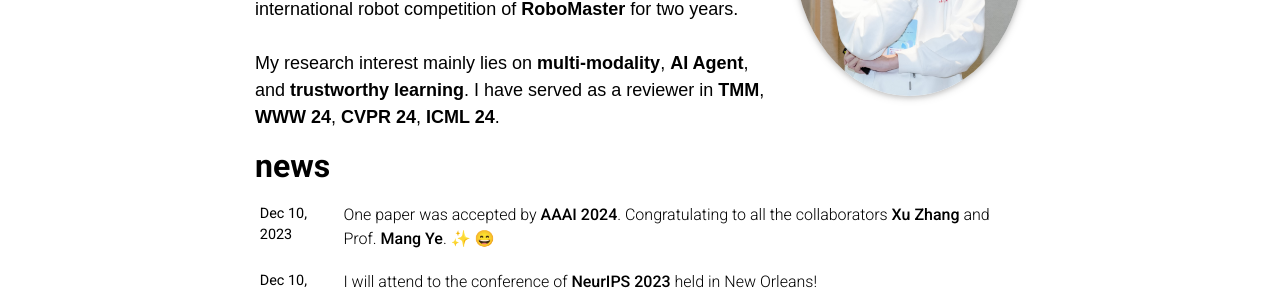
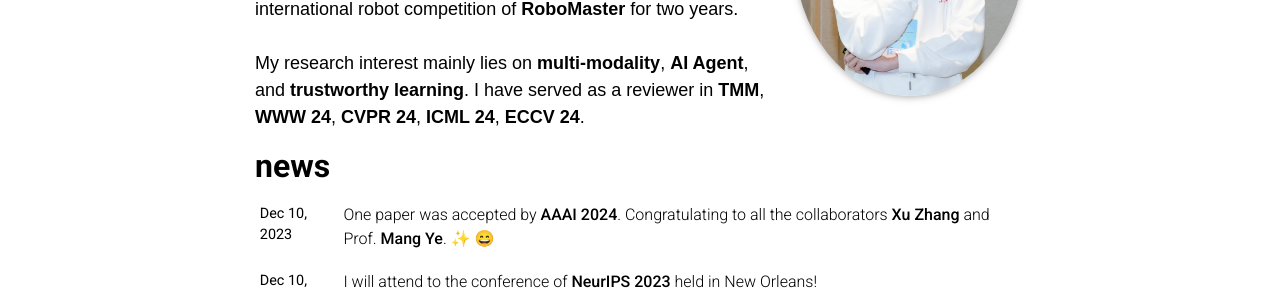
Before and after one commit to leolee99/leolee99.github.io, a Jekyll site: the page built from _pages/about.md, in a window 1280 px wide and 1209 px high. Shown: the part 419-713 px from the top of the window. Built offline with Jekyll 4.4.1, drawn with Linux system fonts in a browser that asks for light colours; full-size pictures stand in for the smaller copies a plugin makes; emoji names are drawn with the system emoji font; comment, search, counter and statistics services are not loaded; a style sheet for code colours, icons or effects is not loaded.

Commit message:
Update about.md

```diff
--- a/_pages/about.md
+++ b/_pages/about.md
@@ -33,7 +33,7 @@
 I received a B.S. in computer science from Northeast Forest University, where I joined a Robot Team and participated in a cool international robot competition of <a href="https://leolee99.github.io/projects/RoboMaster/" style="font-weight: bold;">RoboMaster</a> for two years.
 <br>
 <br>
-My research interest mainly lies on <span style="font-weight: bold;">multi-modality</span>, <span style="font-weight: bold;">AI Agent</span>, and <span style="font-weight: bold;">trustworthy learning</span>. I have served as a reviewer in <span style="font-weight: bold;">TMM</span>, <span style="font-weight: bold;">WWW 24</span>, <span style="font-weight: bold;">CVPR 24</span>, <span style="font-weight: bold;">ICML 24</span>.</p>
+My research interest mainly lies on <span style="font-weight: bold;">multi-modality</span>, <span style="font-weight: bold;">AI Agent</span>, and <span style="font-weight: bold;">trustworthy learning</span>. I have served as a reviewer in <span style="font-weight: bold;">TMM</span>, <span style="font-weight: bold;">WWW 24</span>, <span style="font-weight: bold;">CVPR 24</span>, <span style="font-weight: bold;">ICML 24</span>, <span style="font-weight: bold;">ECCV 24</span>.</p>
 
 
 
```
